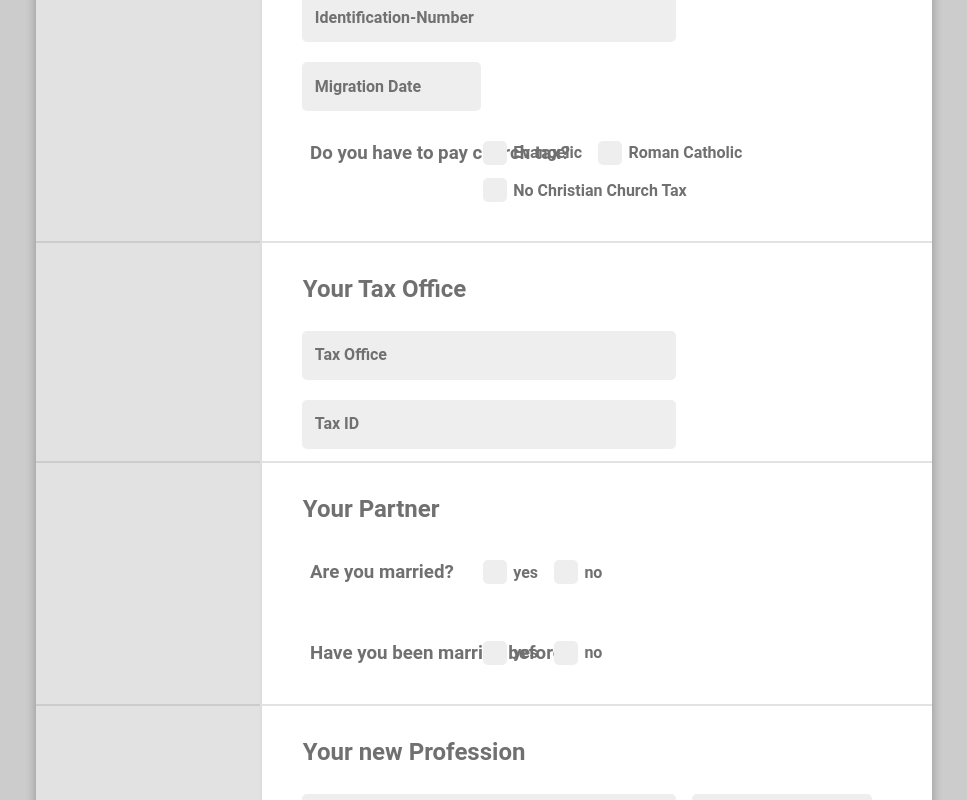
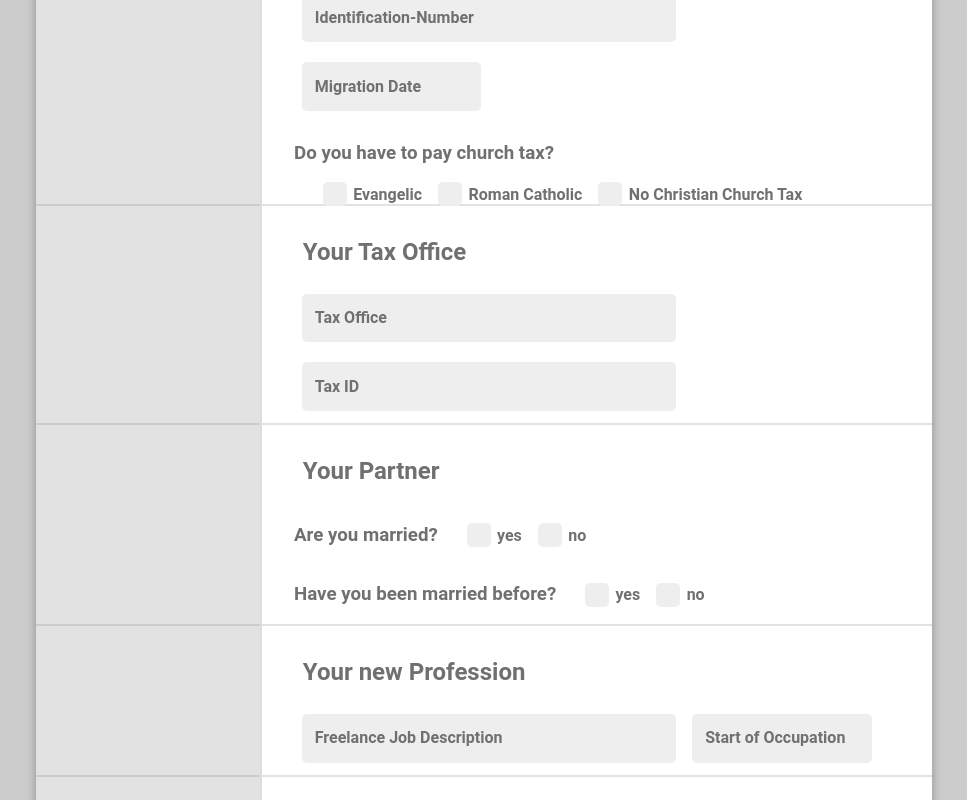
Before and after one commit to RedVeil/Expat_Taxes, a React (Create React App) app in the folder app/: page / in a window 1280 px wide. Shown: the part 760-1560 px from the top of the page, without its empty margins (156-1123 px from the left). Built offline with nearby package versions, Linux system fonts and the light colour scheme.

Commit message:
radioForm css

```diff
--- a/app/src/InputFields/RadioForm/RadioForm.css
+++ b/app/src/InputFields/RadioForm/RadioForm.css
@@ -1,14 +1,11 @@
-label {
-    font-size: 1em;
-}
-
 .buttonField {
     display: inline-block;
     position: relative;
     padding-top: 0.15em;
     padding-left: 1.9em;
-    margin-bottom: 1em;
     cursor: pointer;
+    font-size: 1em;
+    top: 0;
 }
 
 input[type=radio] {
@@ -62,17 +59,18 @@ input[type=radio] {
 
 .radioButtons{
     display:inline-block;
-    margin: 0 0 0 10em;
+    margin: 0 0 0 1em;
 }
 
 .radioForm {
     display: inline-block;
-    margin: 0 1em -1em 1em;
 }
 
 .radioButtonContainer {
     display: inline-block;
-    position: relative;
-    top: -0.8em;
     margin-right: 1em;
 }
+
+.radioText{
+    display: inline-block;
+}
--- a/app/src/InputFields/RadioForm/RadioForm.js
+++ b/app/src/InputFields/RadioForm/RadioForm.js
@@ -23,7 +23,7 @@ export default function createRadioForm(radioForm, onFocusFunction,handleRadioFo
   return (
     <div className="radioForm" style={{marginRight:marginStyle[radioForm.margin]}}>
       <form >
-        <h3>{radioForm.text}</h3>
+        <h3 className="radioText">{radioForm.text}</h3>
         <div className="radioButtons">{newRadioForm}</div>
       </form>
     </div>
```
